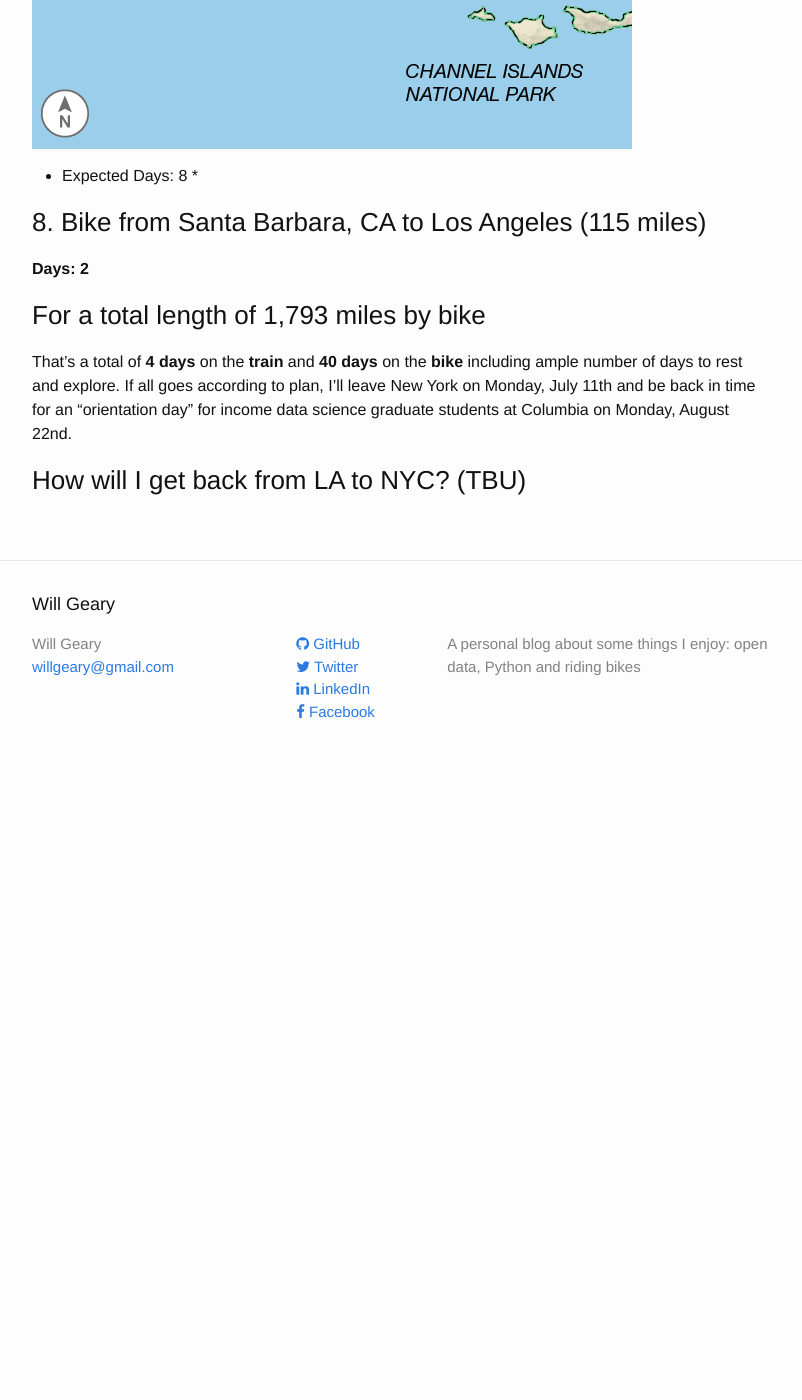
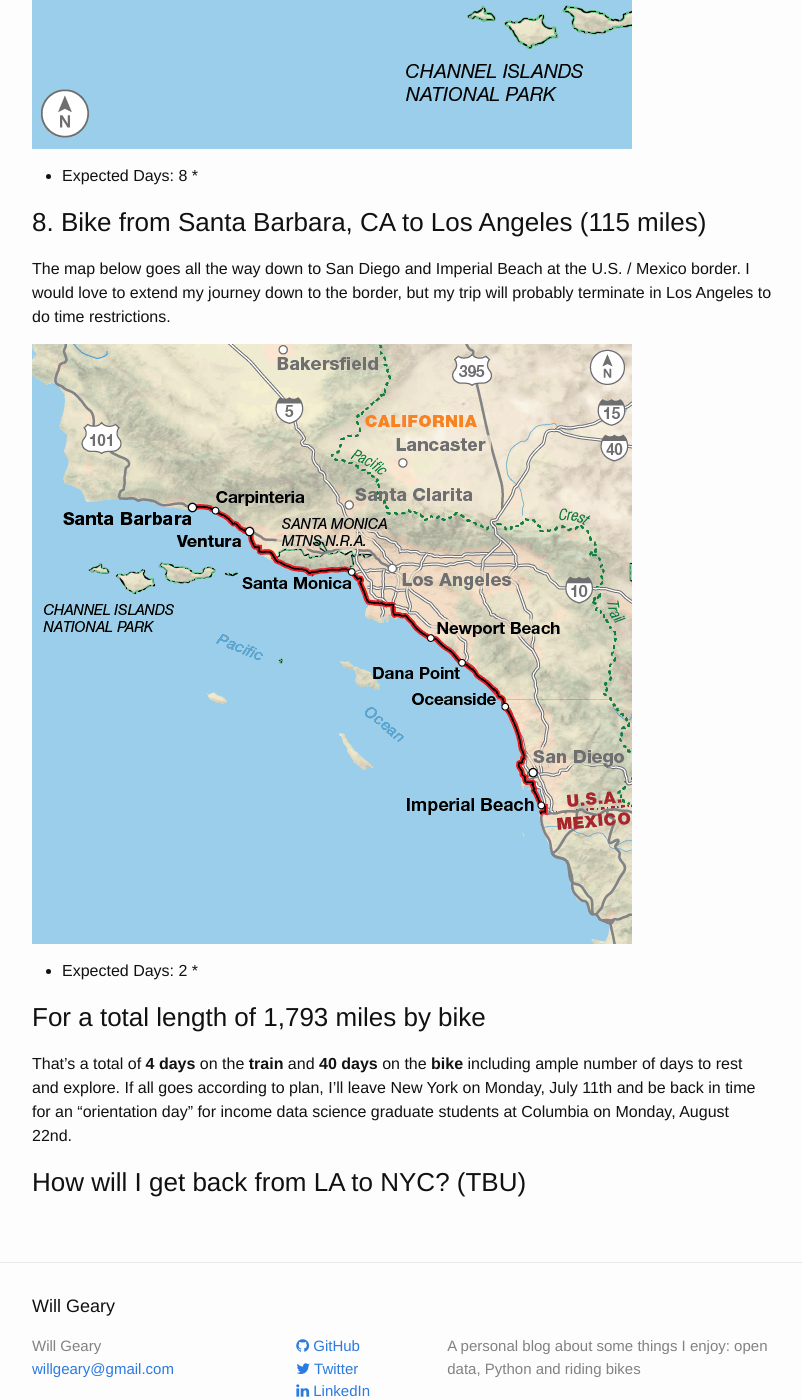
Before and after one commit to willgeary/willgeary.github.io, a Jekyll site: the page built from _posts/2016-05-20-biking-from-vancouver-to-los-angeles.markdown, in a window 1280 px wide and 1400 px high, scrolled down 7137 px. Shown: the whole window, without its empty margins (238-1040 px from the left). Built offline with Jekyll 4.4.1, drawn with Linux system fonts in a browser that asks for light colours; nearby versions of some CDN libraries; before the commit the page ends 7920 px from its top, so only the background shows below that.

Commit message:
save my work

```diff
--- a/_posts/2016-05-20-biking-from-vancouver-to-los-angeles.markdown
+++ b/_posts/2016-05-20-biking-from-vancouver-to-los-angeles.markdown
@@ -61,12 +61,14 @@ Push on down the California coast line all the way down to San Francisco. I'm pa
 
 ### 8. Bike from Santa Barbara, CA to Los Angeles (115 miles)
 
-**Days: 2**
+The map below goes all the way down to San Diego and Imperial Beach at the U.S. / Mexico border. I would love to extend my journey down to the border, but my trip will probably terminate in Los Angeles to do time restrictions.
 
+![fig]({{ site.url }}/assets/2016-05-20-santa-barbara-imperial-beach.gif)
+
+* Expected Days: 2 *
 
 ### For a total length of 1,793 miles by bike
 
 That's a total of **4 days** on the **train** and **40 days** on the **bike** including ample number of days to rest and explore. If all goes according to plan, I'll leave New York on Monday, July 11th and be back in time for an "orientation day" for income data science graduate students at Columbia on Monday, August 22nd.
 
-
 ### How will I get back from LA to NYC? (TBU)
```
Also changed, not shown: assets/2016-05-20-santa-barbara-imperial-beach.gif (added).
